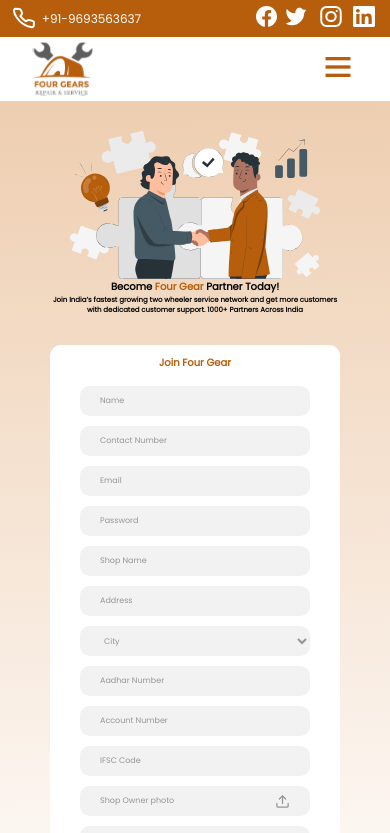
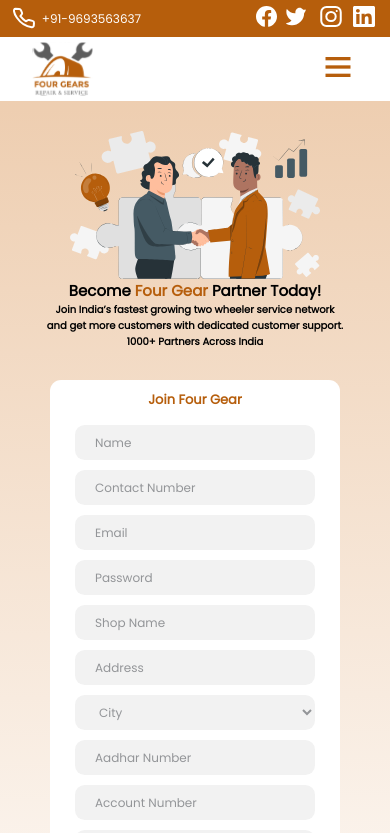
Before and after one commit to anshulkumarx7/fourGear-partner, a React (Vite) app: page / in a window 390 px wide. Shown: the top 833 px of the page. Built offline with nearby package versions, Linux system fonts and the light colour scheme; no server answers.

Commit message:
fix responsivenss join

```diff
--- a/src/Components/Join.jsx
+++ b/src/Components/Join.jsx
@@ -3,12 +3,9 @@
 import Image1 from "../assets/joinfourGear.svg";
 import { FiUpload } from "react-icons/fi";
 import detailsValidation from "../schemas/joinValidation";
-import ownerImageValidations from "../schemas/ownerImageValidations";
 import { CgDanger } from "react-icons/cg";
 import { JoinContext } from "../Context/JoinContext";
 import { useNavigate } from "react-router-dom";
-import AOS from "aos";
-import "aos/dist/aos.css";
 function Join() {
   const navigate = useNavigate();
 
@@ -36,9 +33,6 @@
   };
   useEffect(() => {
     getLocation();
-  }, []);
-  useEffect(() => {
-    AOS.init();
   }, []);
   // const [ownerImage, setOwnerImage] = useState("");
   // const [shImage, setShopImage] = useState("");
@@ -115,7 +109,7 @@
     <div className="fourGearJoin">
       <div className="fourGearJoinLeftContainer">
 
-        <img data-aos="zoom-in" data-aos-duration="3000"  src={Image1} alt="fourgear" />
+        <img src={Image1} alt="fourgear" />
         <h1>
           Become <span className="colorChange">Four Gear</span> Partner Today!
         </h1>
--- a/src/Styles/Join.css
+++ b/src/Styles/Join.css
@@ -173,22 +173,22 @@
   }
   .fourGearJoinLeftContainer h1,
   .colorChange {
-    font-size: 1rem;
+    font-size: 1.5rem;
   }
   .fourGearJoinLeftContainer h5 {
-    font-size: 0.7rem;
+    font-size: 1rem;
   }
   .fourGearJoinRightContainer {
     width: 29rem;
   }
   .fourGearJoinRightContainer h2 {
-    font-size: 1rem;
+    font-size: 1.3rem;
   }
   .fourGearJoinForm {
-    width: 23rem;
+    width: 24rem;
   }
   .fourGearJoinForm input::placeholder {
-    font-size: 0.8rem;
+    font-size: 1.2rem;
   }
   .fourGearJoinButton {
     padding: 0.7rem 1.7rem;
@@ -198,14 +198,14 @@
   .fourGearJoinForm input[type="password"],
   .fourGearJoinForm [type="number"],
   .fourGearJoinForm [type="email"],.fourGearJoinForm select {
-    height: 3rem;
-    font-size: 0.8rem;
+    height: 3.5rem;
+    font-size: 1.2rem;
   }
   .inputFile {
-    height: 3rem;
+    height: 3.5rem;
   }
   .inputFile h4 {
-    font-size: 0.8rem;
+    font-size: 1.2rem;
   }
   .cgDanger {
     font-size: 1rem;
@@ -213,4 +213,7 @@
   .loginErrors {
     font-size: 1rem;
   }
+  .fourGearJoinButton {
+    font-size: 1.2rem;
+  }
 }
```
